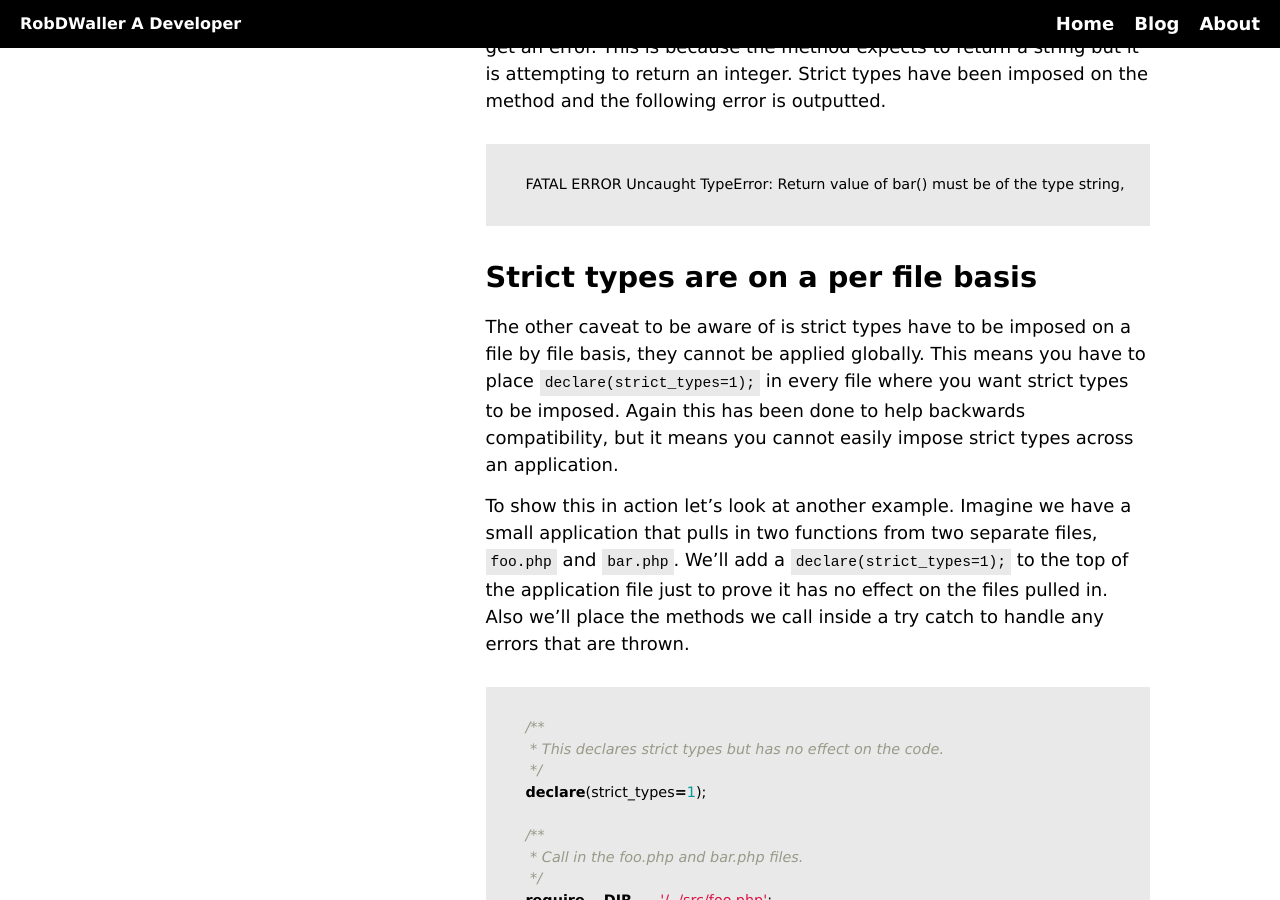
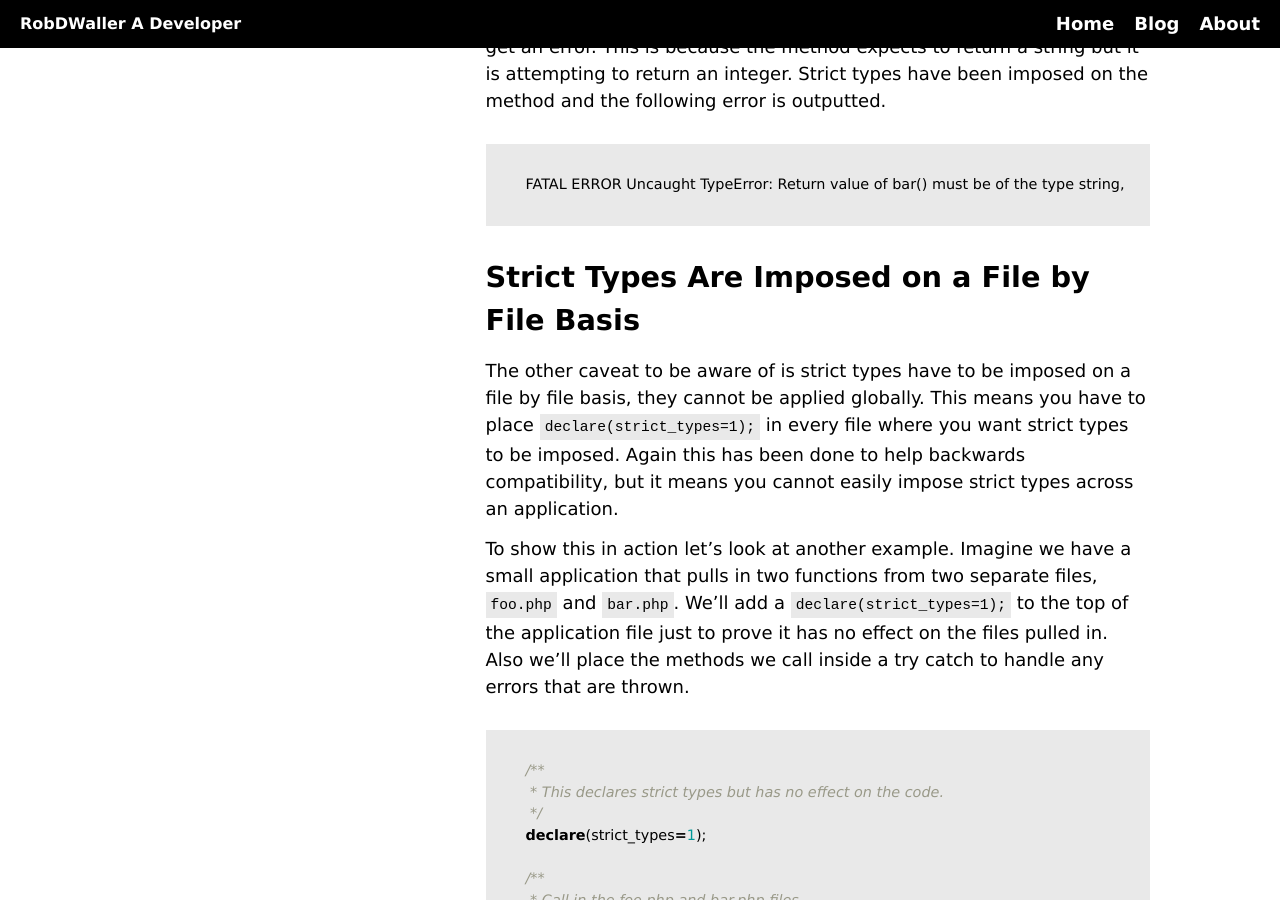
Before and after one commit to RobDWaller/robdwaller.github.io, a Jekyll site: the page built from _posts/2018-04-20-how-php-type-declarations-work.md, in a window 1280 px wide and 900 px high, scrolled down 2807 px. Built offline with Jekyll 4.4.1, drawn with Linux system fonts in a browser that asks for light colours; some of the changed text lies outside the part shown.

Commit message:
updated titles on declarations types article

````diff
--- a/_posts/2018-04-20-how-php-type-declarations-work.md
+++ b/_posts/2018-04-20-how-php-type-declarations-work.md
@@ -32,7 +32,7 @@
 
 PHP 7 was an exciting step forward for those of us who like the concept of type declarations and strictly typed code. There are though two important caveats to the type declarations introduced in PHP 7 that developers should be aware of.
 
-## PHP 7 is a weakly typed language
+## PHP 7 is a Weakly Typed Language
 
 By default PHP 7 remains a weakly typed language. This may seem counterintuitive given the introduction of full type declarations and strict types. But it was decided to aid backwards compatibility that type declarations would not be forced on PHP code. Developers can turn strict types on using the internal `declare(strict_types=1);` method at the top of a PHP file.
 
@@ -74,7 +74,7 @@
 FATAL ERROR Uncaught TypeError: Return value of bar() must be of the type string, integer returned
 ```
 
-## Strict types are on a per file basis
+## Strict Types Are Imposed on a File by File Basis
 
 The other caveat to be aware of is strict types have to be imposed on a file by file basis, they cannot be applied globally. This means you have to place `declare(strict_types=1);` in every file where you want strict types to be imposed. Again this has been done to help backwards compatibility, but it means you cannot easily impose strict types across an application.
 
````
